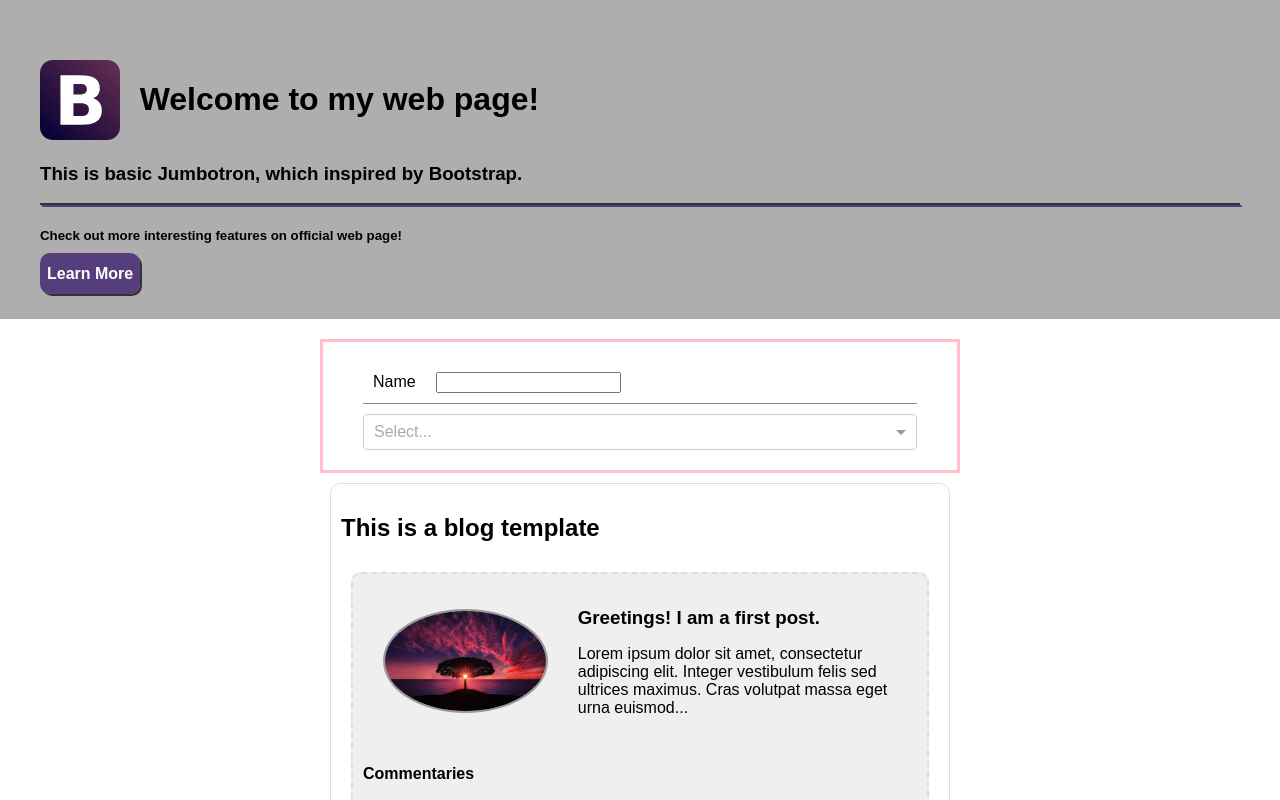
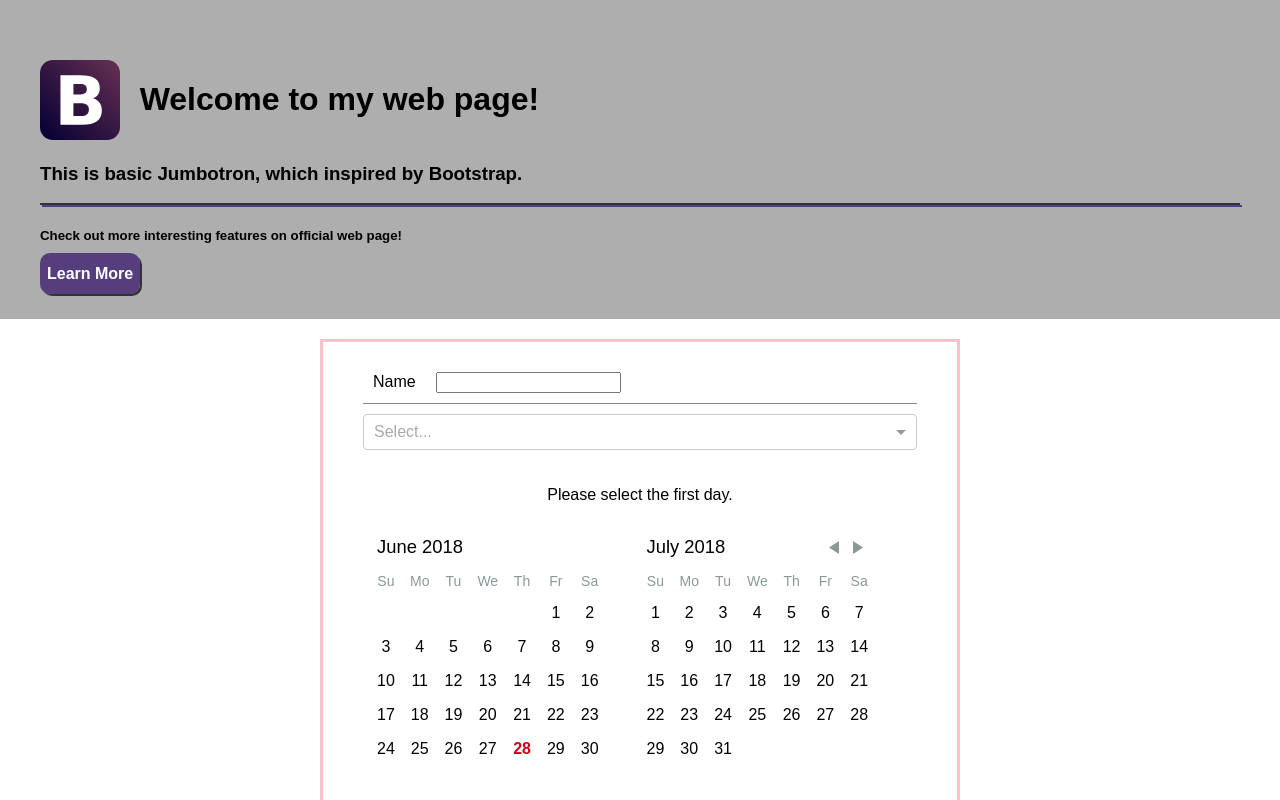
Before and after one commit to George701/Custom-React-Blog, a React (Create React App) app: page / in a window 1280 px wide. Shown: the top 800 px of the page. Built offline with nearby package versions, Linux system fonts and the light colour scheme.

Commit message:
Added DayPicker Component

```diff
--- a/package.json
+++ b/package.json
@@ -5,6 +5,7 @@
   "dependencies": {
     "prop-types": "^15.6.2",
     "react": "^16.4.1",
+    "react-day-picker": "^7.1.9",
     "react-dom": "^16.4.1",
     "react-scripts": "1.1.4",
     "react-select": "^1.2.1",
--- /dev/null
+++ b/src/Components/Body/BodyHeader/DayPicker/DayPicker.css
@@ -0,0 +1,41 @@
+.Selectable .DayPicker-Day--selected:not(.DayPicker-Day--start):not(.DayPicker-Day--end):not(.DayPicker-Day--outside) {
+    background-color: #f0f8ff !important;
+    color: #4a90e2;
+}
+.Selectable .DayPicker-Day {
+    border-radius: 0 !important;
+}
+.Selectable .DayPicker-Day--start {
+    border-top-left-radius: 50% !important;
+    border-bottom-left-radius: 50% !important;
+}
+.Selectable .DayPicker-Day--end {
+    border-top-right-radius: 50% !important;
+    border-bottom-right-radius: 50% !important;
+}
+
+.Range{
+    padding: 20px;
+}
+
+.Range p{
+    text-align: center;
+}
+
+.btnReset{
+    border: 1px solid transparent;
+    background: #CCCCCC;
+    border-radius: 50%;
+    padding: 5px;
+    margin: 20px 0 0 0;
+    cursor: pointer;
+}
+
+.btnReset:hover{
+    background: #DDDDDD;
+    border-color: #999999;
+}
+
+.btnReset img{
+    max-height: 30px;
+}
--- /dev/null
+++ b/src/Components/Body/BodyHeader/DayPicker/index.js
@@ -0,0 +1,66 @@
+import React, { Component } from 'react';
+import DayPicker, {DateUtils} from 'react-day-picker';
+import 'react-day-picker/lib/style.css';
+import './DayPicker.css';
+import reset from '../../../assets/img/reset.png';
+
+export class PickDate extends Component{
+    static defaultProps = {
+        numberOfMonths: 2,
+    };
+
+    constructor(props) {
+        super(props);
+        this.handleDayClick = this.handleDayClick.bind(this);
+        this.handleResetClick = this.handleResetClick.bind(this);
+        this.state = this.getInitialState();
+    }
+    getInitialState() {
+        return {
+            from: undefined,
+            to: undefined,
+        };
+    }
+    handleDayClick(day) {
+        const range = DateUtils.addDayToRange(day, this.state);
+        this.setState(range);
+    }
+    handleResetClick() {
+        this.setState(this.getInitialState());
+    }
+
+    render(){
+        const { from, to } = this.state;
+        const modifiers = { start: from, end: to };
+        return (
+            <div className="Range">
+                <p>
+                    {!from && !to && 'Please select the first day.'}
+                    {from && !to && 'Please select the last day.'}
+                    {from &&
+                    to &&
+                    `Selected from ${from.toLocaleDateString()} to
+                            ${to.toLocaleDateString()}`}{' '}
+                    {from &&
+                    to && (
+                        <div>
+                            <button className="btnReset" onClick={this.handleResetClick}>
+                                <img src={reset} alt="reset"/>
+                            </button>
+                        </div>
+                    )}
+                </p>
+
+                <DayPicker
+                    className="Selectable"
+                    numberOfMonths={this.props.numberOfMonths}
+                    selectedDays={[from, {from, to}]}
+                    modifiers={modifiers}
+                    onDayClick={this.handleDayClick}
+                />
+            </div>
+        )
+    }
+}
+
+export default PickDate;
--- a/src/Components/Body/BodyHeader/index.js
+++ b/src/Components/Body/BodyHeader/index.js
@@ -3,7 +3,9 @@ import Select from 'react-select';
 import articles from '../../../API/articles';
 import PropTypes from 'prop-types'
 import 'react-select/dist/react-select.css';
-import './BodyHeader.css'
+import './BodyHeader.css';
+import DayPicker from './DayPicker/index';
+
 
 class BodyHeader extends Component {
     static propTypes = {
@@ -30,6 +32,7 @@ class BodyHeader extends Component {
                 <div className="Select">
                     <Select options = {options} value={this.state.selection} onChange={this.changeSelection} multi/>
                 </div>
+                <DayPicker/>
             </div>
         );
     }
```
Also changed, not shown: src/Components/assets/img/reset.png (added), 1 other file (tests, documents, lock files or other folders).
